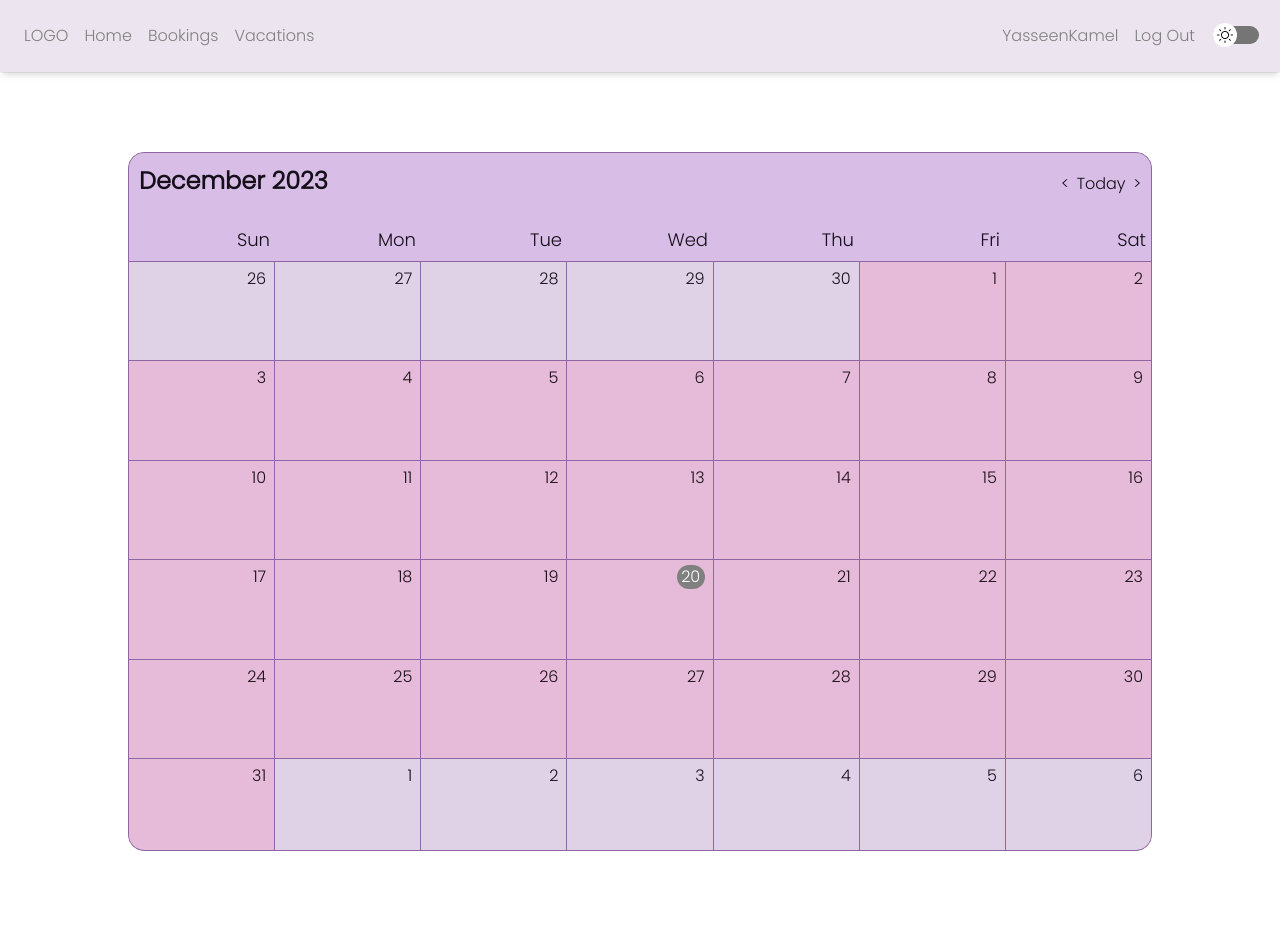
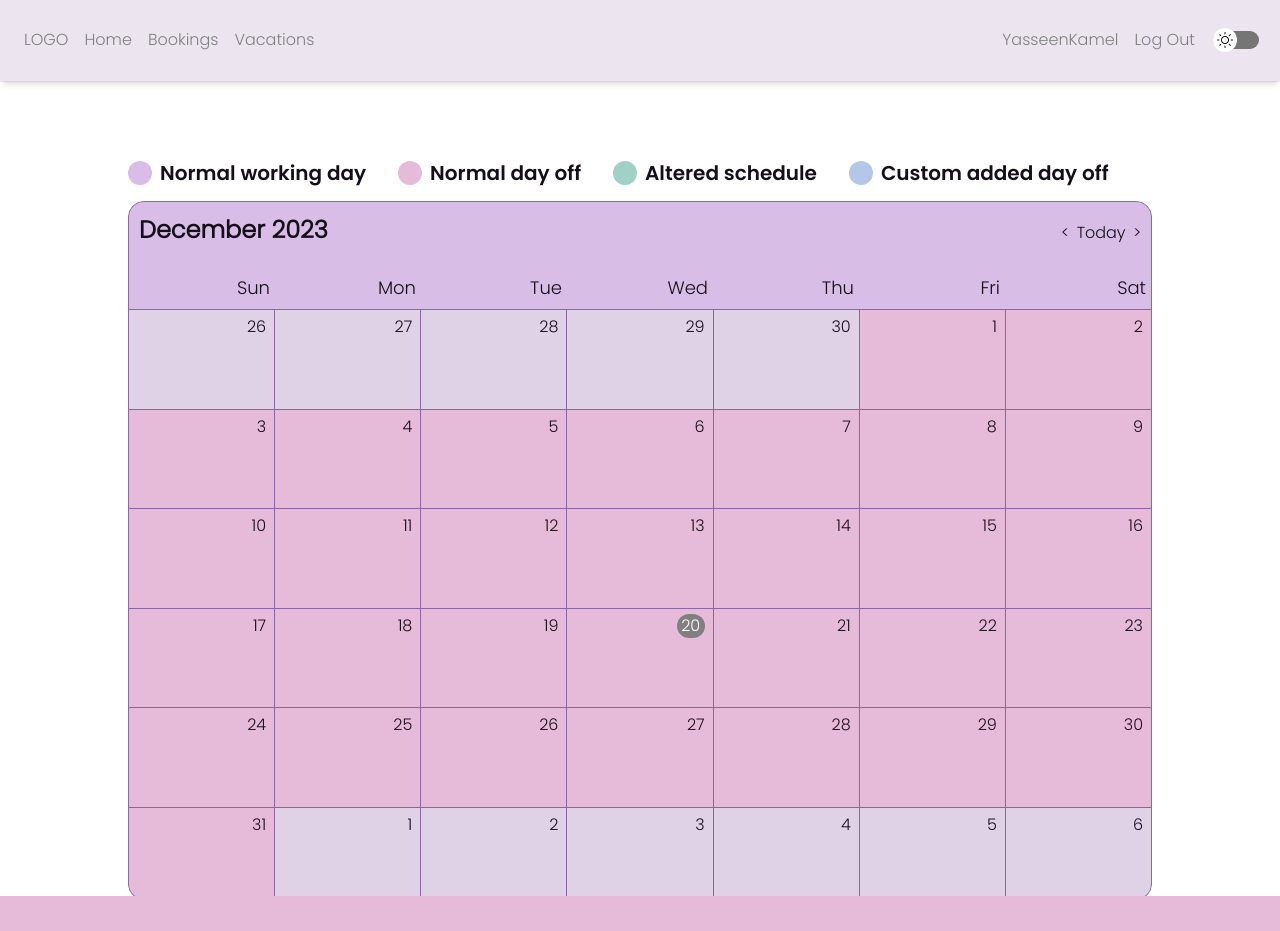
Before and after one commit to YasseenKamel/CS50W-Final-Project, a Django app: page /vacation in a window 1280 px wide. After the commit the page ends 896 px from the top, so only its background shows below. Run offline with Django 4.2, Linux system fonts and the light colour scheme; a user stored in the database is signed in; data comes from the database, SQL or seed files in the repository; both versions use the stored data as it was after the commit; some libraries are stand-ins or nearby versions.

Commit message:
Custom scrollbar and calendar colour keys

```diff
--- a/YOKO_Clinics/static/YOKO_Clinics/styles.css
+++ b/YOKO_Clinics/static/YOKO_Clinics/styles.css
@@ -96,6 +96,8 @@
 body {
     background-color: var(--background);
     color: var(--text);
+    overflow-y: hidden;
+    height: 100%;
 }
 
 body * {
@@ -219,9 +221,11 @@ input[type="checkbox"].toggle:checked+label::after {
 nav{
     padding-top: 1rem !important;
     padding-bottom: 1rem !important;
+    height: 9dvh;
     background-color: var(--secondary);
     color: var(--nav_text) !important;
     box-shadow: var(--shadow-elevation-medium1);
+    z-index: 10;
 }
 
 .navbar-light .navbar-nav .nav-link{
@@ -1053,3 +1057,45 @@ input[type="checkbox"].toggle1:checked+label::after {
 .error_div{
     width:100%;
 }
+
+.color_keys{
+    display: flex;
+    flex-direction: row;
+    flex-wrap: wrap;
+}
+
+.color_key{
+    display: flex;
+    flex-direction: row;
+    margin-right: 2rem;
+}
+
+.key_color{
+    background-color: var(--primary);
+    border-radius: 1rem;
+    min-width: 1.5rem;
+    margin-right: 0.5rem;
+}
+
+.main_body{
+    position: relative;
+    overflow-y: auto;
+    min-height: 91dvh;
+}
+
+.scroll {
+    overflow-y: auto;
+    height: 0;
+}
+.scroll::-webkit-scrollbar {
+    width: 0.5rem;
+}
+.scroll::-webkit-scrollbar-track {
+    background-color: var(--secondary);
+    border-radius: 2rem;
+}
+.scroll::-webkit-scrollbar-thumb {
+    background-color: var(--primary);
+    border: 0.5rem solid var(--primary);
+    border-radius: 2rem;
+}
--- a/YOKO_Clinics/templates/YOKO_Clinics/layout.html
+++ b/YOKO_Clinics/templates/YOKO_Clinics/layout.html
@@ -60,7 +60,9 @@
             </li>
         </ul>
         </nav>
+        <section class="main_body scroll">
         {% block body %}
         {% endblock %}
+        </section>
     </body>
 </html>
--- a/YOKO_Clinics/templates/YOKO_Clinics/vacations.html
+++ b/YOKO_Clinics/templates/YOKO_Clinics/vacations.html
@@ -14,6 +14,24 @@
 <div id="calendar_container" class="calendar_container">
     <div id="success_vacay">
 
+    </div>
+    <div class="color_keys">
+        <div class="color_key">
+            <p class="key_color">&nbsp</p>
+            <h5>Normal working day</h5>
+        </div>
+        <div class="color_key">
+            <p class="key_color day_off">&nbsp</p>
+            <h5>Normal day off</h5>
+        </div>
+        <div class="color_key">
+            <p class="key_color altered">&nbsp</p>
+            <h5>Altered schedule</h5>
+        </div>
+        <div class="color_key">
+            <p class="key_color day_off_new">&nbsp</p>
+            <h5>Custom added day off</h5>
+        </div>
     </div>
     <div class="calendar-month" id="calendar-month">
         <div id="calendar_slide-1" class="calendar_slide cal_slid1">
```
Also changed, not shown: db.sqlite3.
